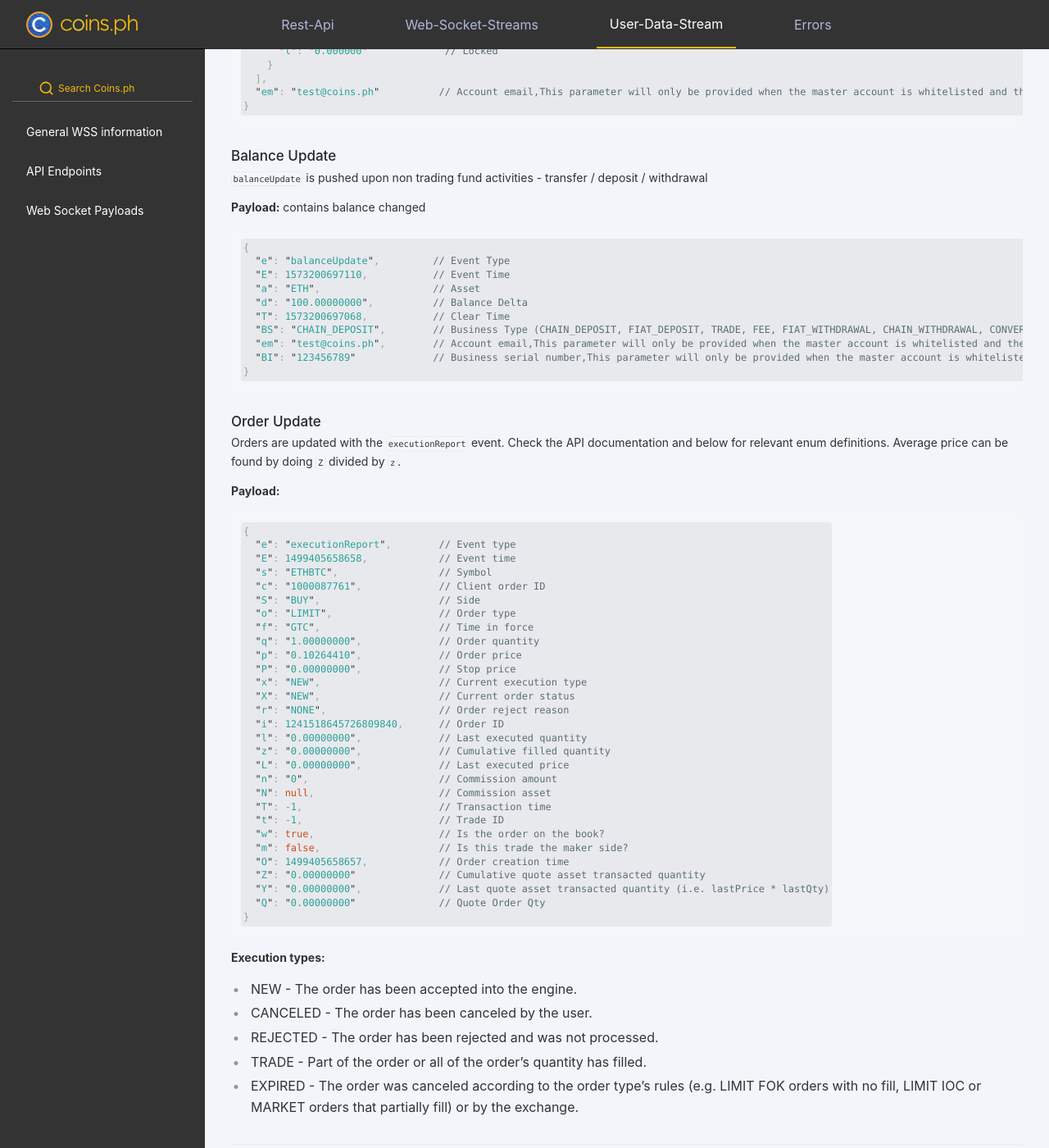
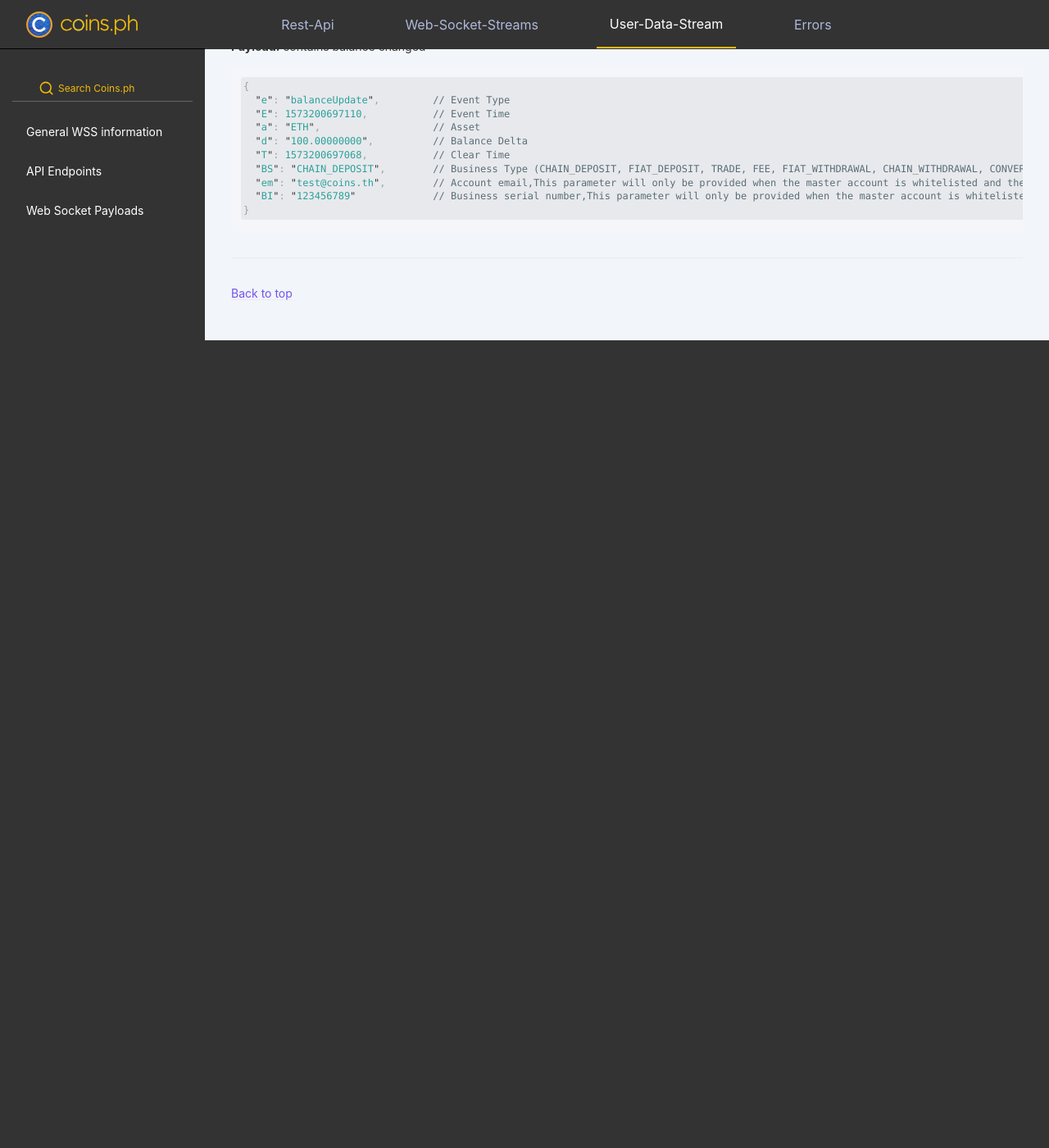
Before and after one commit to coins-docs/coins-docs-th.guthub.io, a Jekyll site: the page built from docs/user-data-stream.md, in a window 1280 px wide and 1400 px high, scrolled down 2363 px. Shown: the whole window at 82% size. Built offline with Jekyll 4.4.1, drawn with Linux system fonts in a browser that asks for light colours; after the commit the page ends 2778 px from its top, so only the background shows below that; some of the changed text lies outside the part shown.

Commit message:
Update user-data-stream.md

````diff
--- a/docs/user-data-stream.md
+++ b/docs/user-data-stream.md
@@ -7,27 +7,18 @@ layout: default
 
 
 # Change Log
-2025-03-25: update `Business Type (CHAIN_DEPOSIT, FIAT_DEPOSIT, TRADE, FEE, FIAT_WITHDRAWAL, CHAIN_WITHDRAWAL, CONVERT, DISTRIBUTION, P2P_TRANSFER, SPOT_TO_CREDIT, CREDIT_TO_SPOT, VIRTUAL_DISTRIBUTE, OTHERS)` to Balance Update endpoint
-
-2024-10-16: add `account email` and `busienss serial number` to Balance Update endpoint, add `account email` to Account Update endpoint.
-
-2024-07-29: add `Business Type` to Balance Update endpoint
-
-2023-07-15: update `balanceUpdate` trigger condition
-
-2022-08-19: add weight infomation for all interfaces
 
 
-# User Data Streams for Coins (2022-08-19)
+# User Data Streams for Coins (2025-06-19)
 
 ## General WSS information
 
-* The base endpoint is: **https://api.pro.coins.ph**
+* The base endpoint is: **https://api.pro.coins.th**
 * A User Data Stream `listenKey` is valid for 60 minutes after creation.
 * Doing a `PUT` on a `listenKey` will extend its validity for 60 minutes.
 * Doing a `DELETE` on a `listenKey` will close the stream and invalidate the listenKey.
 * Doing a `POST` on an account with an active `listenKey` will return the currently active `listenKey` and extend its validity for 60 minutes.
-* The base websocket endpoint is: **wss://wsapi.pro.coins.ph**
+* The base websocket endpoint is: **wss://wsapi.pro.coins.th**
 * User Data Streams are accessed at **/openapi/ws/\<listenKey\>**
 * A single connection to api endpoint is only valid for 24 hours; expect to be disconnected at the 24 hour mark
 
@@ -120,7 +111,7 @@ balance snapshot
       "l": "0.000000"             // Locked
     }
   ],
-  "em": "test@coins.ph"          // Account email,This parameter will only be provided when the master account is whitelisted and there has been a balance change on the sub-account.
+  "em": "test@coins.th"          // Account email,This parameter will only be provided when the master account is whitelisted and there has been a balance change on the sub-account.
 }
 ```
 
@@ -140,54 +131,7 @@ contains balance changed
   "d": "100.00000000",          // Balance Delta
   "T": 1573200697068,           // Clear Time
   "BS": "CHAIN_DEPOSIT",        // Business Type (CHAIN_DEPOSIT, FIAT_DEPOSIT, TRADE, FEE, FIAT_WITHDRAWAL, CHAIN_WITHDRAWAL, CONVERT, DISTRIBUTION, P2P_TRANSFER, SPOT_TO_CREDIT, CREDIT_TO_SPOT, VIRTUAL_DISTRIBUTE, OTHERS)
-  "em": "test@coins.ph",        // Account email,This parameter will only be provided when the master account is whitelisted and there has been a balance change on the sub-account.
+  "em": "test@coins.th",        // Account email,This parameter will only be provided when the master account is whitelisted and there has been a balance change on the sub-account.
   "BI": "123456789"             // Business serial number,This parameter will only be provided when the master account is whitelisted and there has been a balance change on the sub-account.
 }
 ```
-
-### Order Update
-
-Orders are updated with the `executionReport` event. Check the API documentation and below for relevant enum definitions.
-Average price can be found by doing `Z` divided by `z`.
-
-**Payload:**
-
-```javascript
-{
-  "e": "executionReport",        // Event type
-  "E": 1499405658658,            // Event time
-  "s": "ETHBTC",                 // Symbol
-  "c": "1000087761",             // Client order ID
-  "S": "BUY",                    // Side
-  "o": "LIMIT",                  // Order type
-  "f": "GTC",                    // Time in force
-  "q": "1.00000000",             // Order quantity
-  "p": "0.10264410",             // Order price
-  "P": "0.00000000",             // Stop price
-  "x": "NEW",                    // Current execution type
-  "X": "NEW",                    // Current order status
-  "r": "NONE",                   // Order reject reason
-  "i": 1241518645726809840,      // Order ID
-  "l": "0.00000000",             // Last executed quantity
-  "z": "0.00000000",             // Cumulative filled quantity
-  "L": "0.00000000",             // Last executed price
-  "n": "0",                      // Commission amount
-  "N": null,                     // Commission asset
-  "T": -1,                       // Transaction time
-  "t": -1,                    	 // Trade ID
-  "w": true,                     // Is the order on the book?
-  "m": false,                    // Is this trade the maker side?
-  "O": 1499405658657,            // Order creation time
-  "Z": "0.00000000"              // Cumulative quote asset transacted quantity
-  "Y": "0.00000000",             // Last quote asset transacted quantity (i.e. lastPrice * lastQty)
-  "Q": "0.00000000"              // Quote Order Qty
-}
-```
-
-**Execution types:**
-
-* NEW \- The order has been accepted into the engine.
-* CANCELED \- The order has been canceled by the user.
-* REJECTED  \- The order has been rejected and was not processed.
-* TRADE - Part of the order or all of the order's quantity has filled.
-* EXPIRED - The order was canceled according to the order type's rules (e.g. LIMIT FOK orders with no fill, LIMIT IOC or MARKET orders that partially fill) or by the exchange.
````
